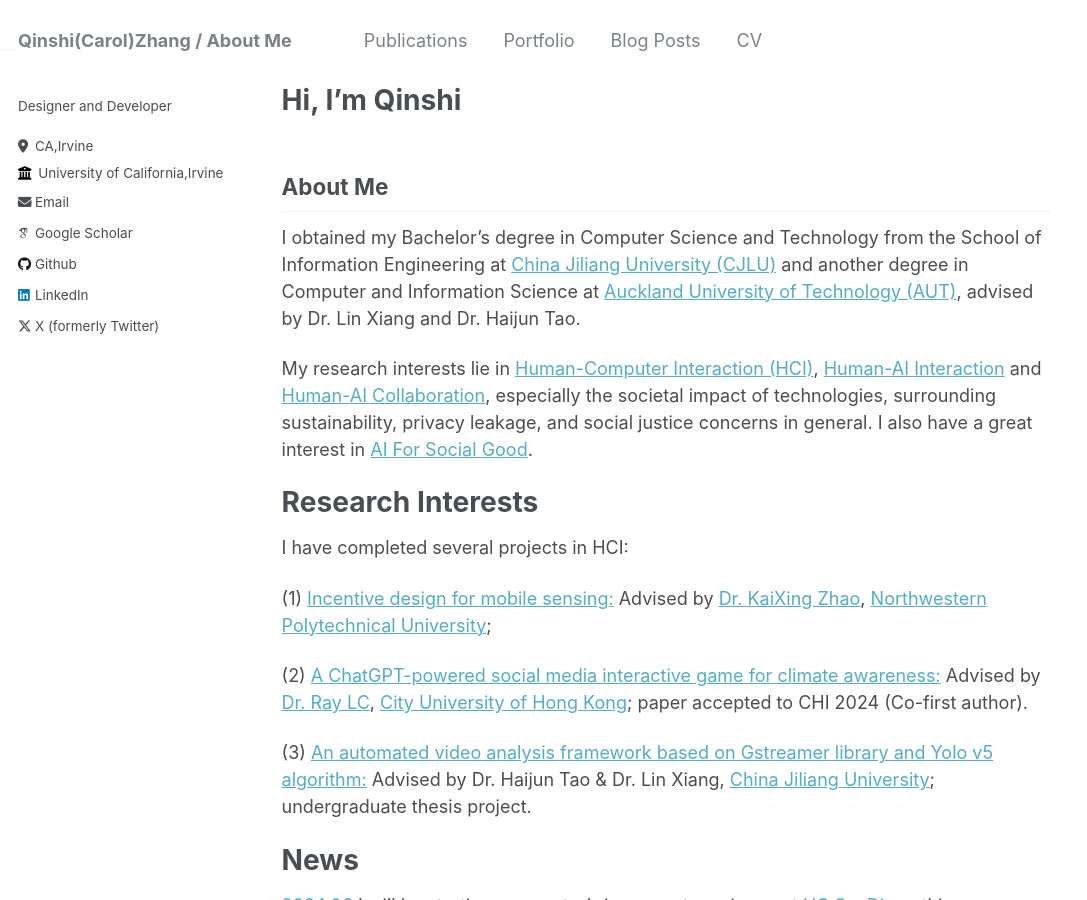
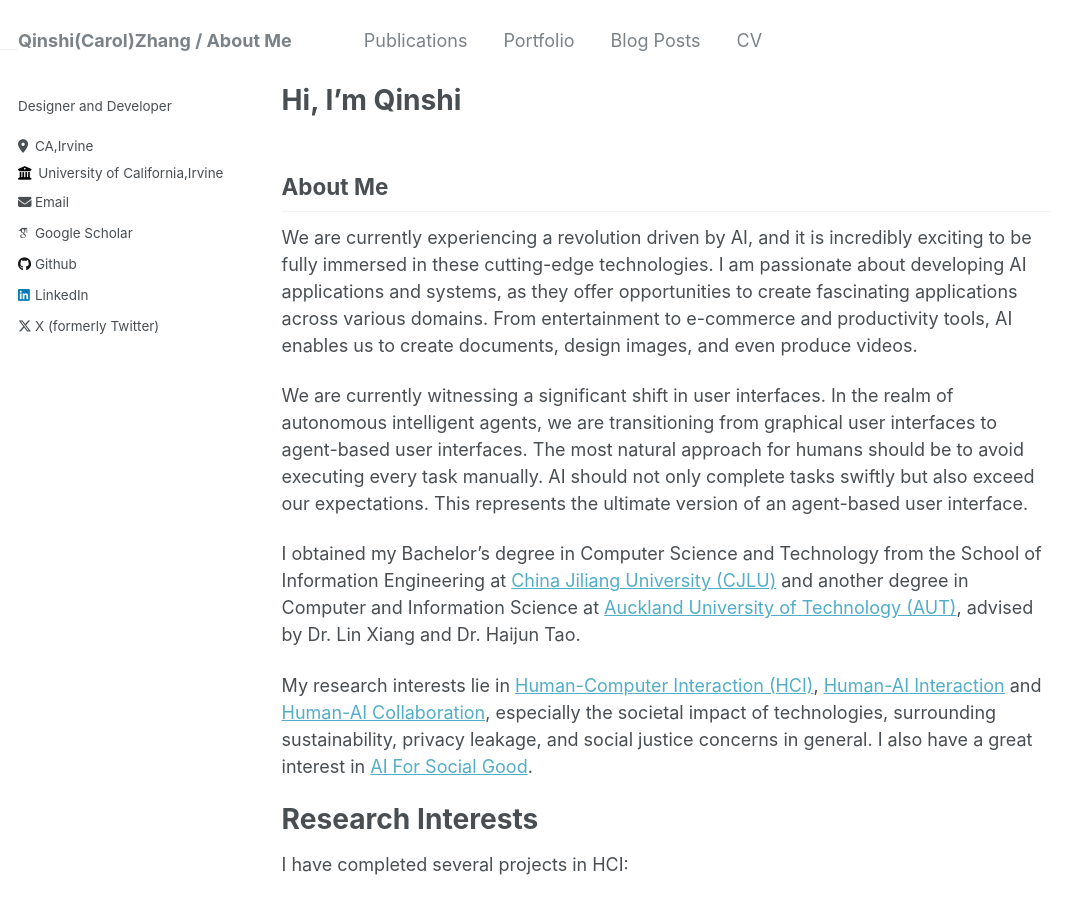
Before and after one commit to Carolzhangzz/AcademicWeb, a Jekyll site: the page built from _pages/about.md, in a window 1280 px wide and 900 px high. Shown: the whole window, without its empty margins (0-1087 px from the left). Built offline with Jekyll 4.4.1, drawn with Linux system fonts in a browser that asks for light colours; some web fonts are replaced.

Commit message:
Update about.md

```diff
--- a/_pages/about.md
+++ b/_pages/about.md
@@ -7,6 +7,11 @@ redirect_from:
   - /about.html
 ---
 ## About Me
+
+We are currently experiencing a revolution driven by AI, and it is incredibly exciting to be fully immersed in these cutting-edge technologies. I am passionate about developing AI applications and systems, as they offer opportunities to create fascinating applications across various domains. From entertainment to e-commerce and productivity tools, AI enables us to create documents, design images, and even produce videos.
+
+We are currently witnessing a significant shift in user interfaces. In the realm of autonomous intelligent agents, we are transitioning from graphical user interfaces to agent-based user interfaces. The most natural approach for humans should be to avoid executing every task manually. AI should not only complete tasks swiftly but also exceed our expectations. This represents the ultimate version of an agent-based user interface.
+
 I obtained my Bachelor’s degree in Computer Science and Technology from the School of Information Engineering at [China Jiliang University (CJLU)](https://english.cjlu.edu.cn/) and another degree in Computer and Information Science at [Auckland University of Technology (AUT)](https://www.aut.ac.nz/), advised by Dr. Lin Xiang and Dr. Haijun Tao.
 
 My research interests lie in [Human-Computer Interaction (HCI)](#), [Human-AI Interaction](#) and [Human-AI Collaboration](#), especially the societal impact of technologies, surrounding sustainability, privacy leakage, and social justice concerns in general. I also have a great interest in [AI For Social Good](#).
```
